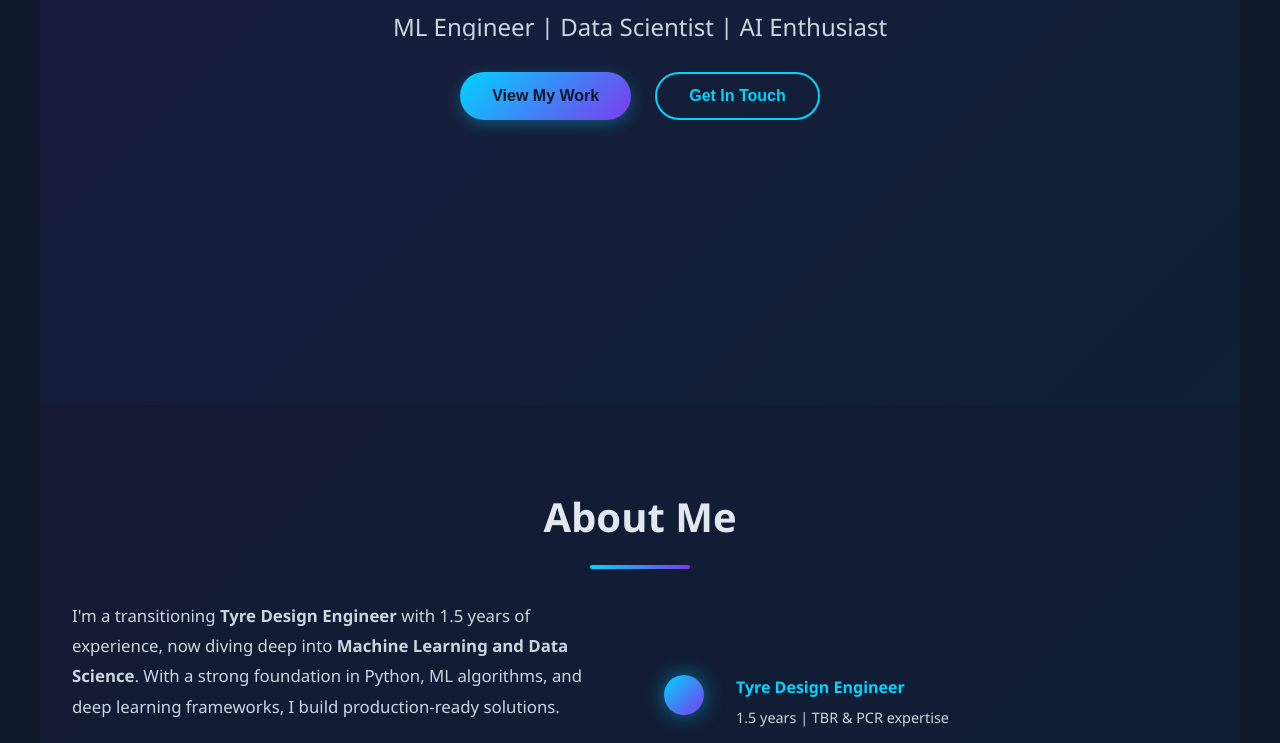
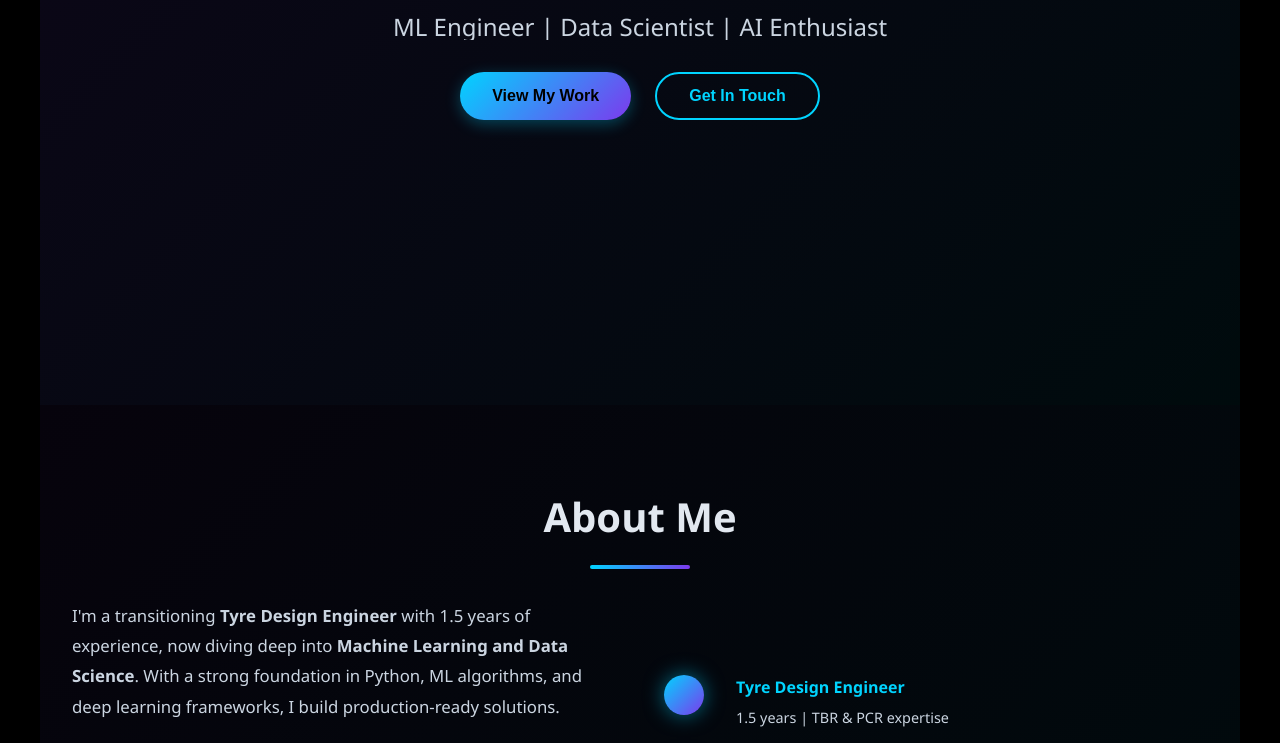
Before and after one commit to ASHISH311001/ASHISH311001.github.io, a plain HTML site: page index.html in a window 1280 px wide. Shown: the part 455-1198 px from the top of the page. Drawn offline with Linux system fonts and the light colour scheme.

Commit message:
Update color scheme: black background with light orange accent

```diff
--- a/index.html
+++ b/index.html
@@ -15,8 +15,8 @@
         :root {
             --primary-color: #00d4ff;
             --secondary-color: #7c3aed;
-            --accent-color: #ff6b9d;
-            --dark-bg: #0f172a;
+            --accent-color: #FFA500;
+            --dark-bg: #000000;
             --card-bg: #1e293b;
             --text-light: #e2e8f0;
             --text-muted: #cbd5e1;
```
